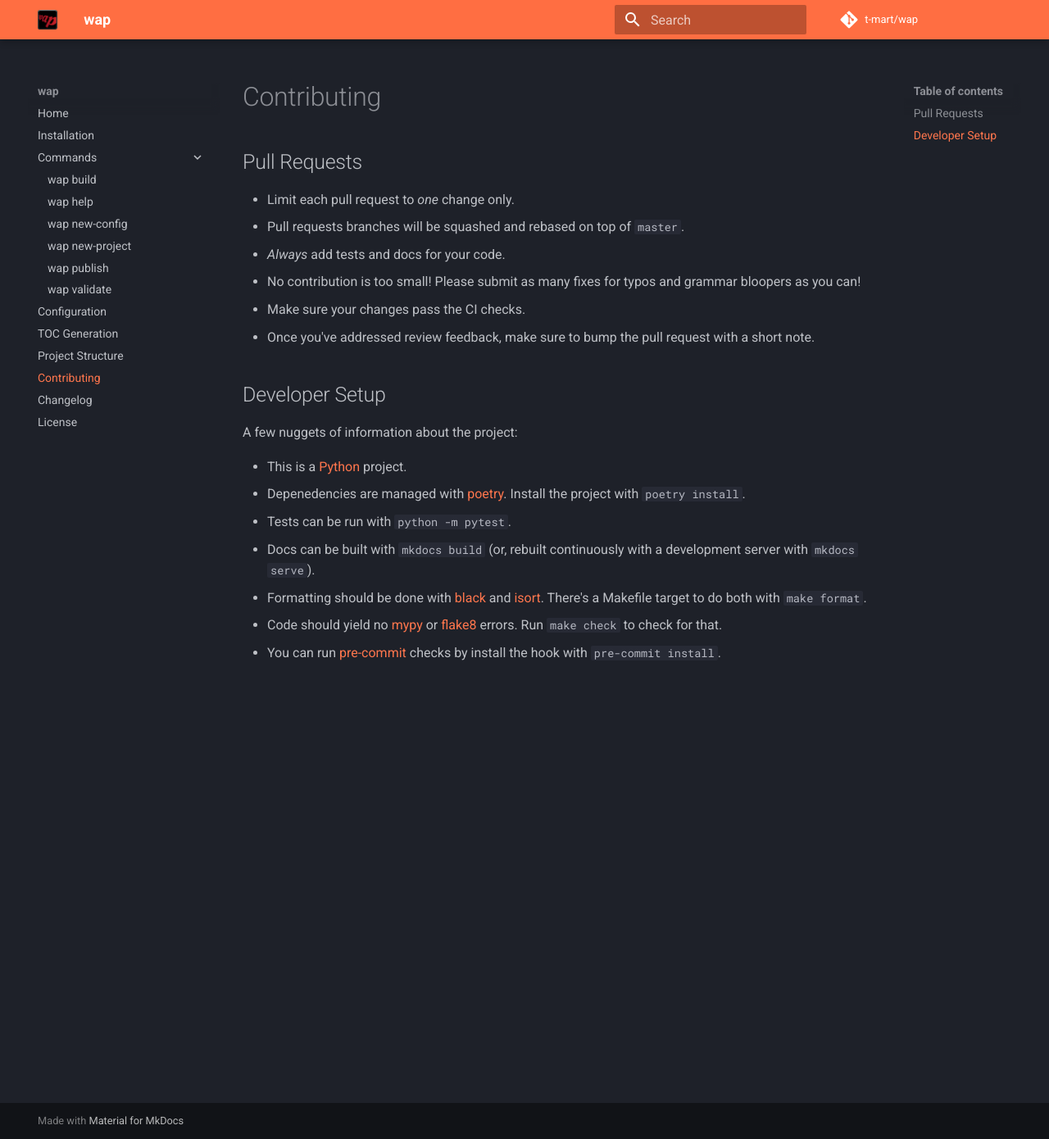
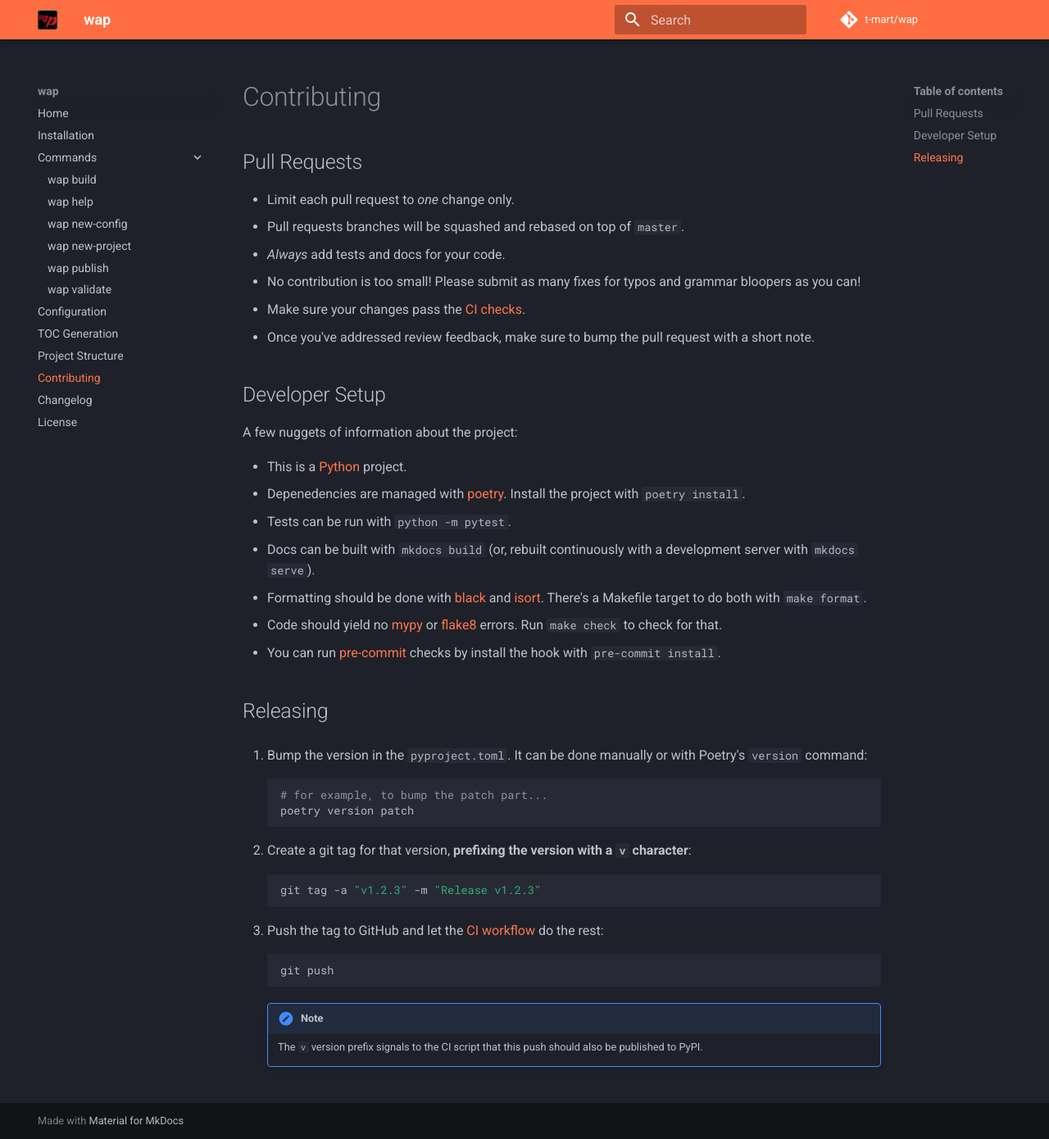
Before and after one commit to t-mart/wap, an MkDocs documentation site: the page built from docs/contributing.md, in a window 1280 px wide and 1390 px high. Shown: the whole window at 82% size. Built offline with MkDocs 1.6.1 and Material for MkDocs 9.7.7, drawn with Linux system fonts in a browser that asks for light colours; comment, search, counter and statistics services are not loaded.

Commit message:
Add releasing doc section

````diff
--- a/docs/contributing.md
+++ b/docs/contributing.md
@@ -7,7 +7,8 @@
 - *Always* add tests and docs for your code.
 - No contribution is too small! Please submit as many fixes for typos and grammar bloopers as you
   can!
-- Make sure your changes pass the CI checks.
+- Make sure your changes pass the
+  [CI checks](https://github.com/t-mart/wap/blob/master/.github/workflows/ci.yml).
 - Once you've addressed review feedback, make sure to bump the pull request with a short note.
 
 ## Developer Setup
@@ -26,3 +27,32 @@ A few nuggets of information about the project:
   [flake8](https://flake8.pycqa.org/en/latest/) errors. Run `make check` to check for that.
 - You can run [pre-commit](https://pre-commit.com/) checks by install the hook with `pre-commit
   install`.
+
+
+## Releasing
+
+1. Bump the version in the `pyproject.toml`. It can be done manually or with Poetry's `version`
+   command:
+
+    ```bash
+    # for example, to bump the patch part...
+    poetry version patch
+    ```
+
+2. Create a git tag for that version, **prefixing the version with a `v` character**:
+
+    ```bash
+    git tag -a "v1.2.3" -m "Release v1.2.3"
+    ```
+
+3. Push the tag to GitHub and let the
+   [CI workflow](https://github.com/t-mart/wap/blob/master/.github/workflows/ci.yml) do the rest:
+
+    ```bash
+    git push
+    ```
+
+    !!! note
+
+        The `v` version prefix signals to the CI script that this push should also be published to
+        PyPI.
--- a/pyproject.toml
+++ b/pyproject.toml
@@ -1,6 +1,6 @@
 [tool.poetry]
 name = "wow-addon-packager"
-version = "0.10.3"
+version = "0.10.4"
 description = "A developer-friendly World of Warcraft addon packager"
 authors = ["Tim Martin <tim@timmart.in>"]
 license = "MIT"
````
